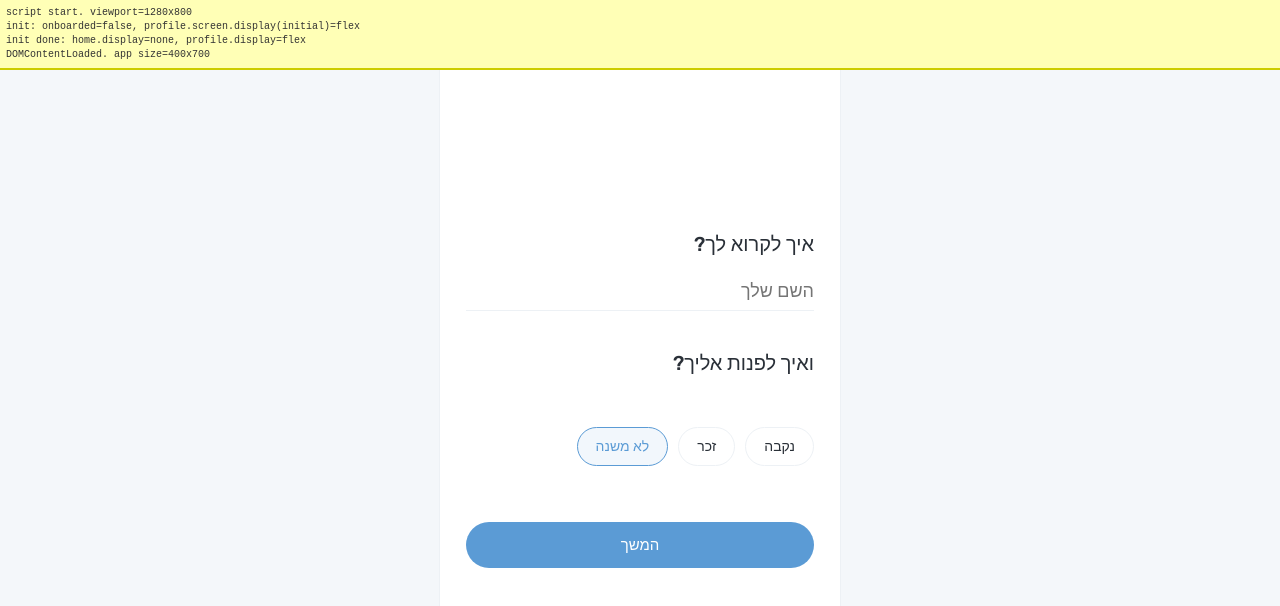
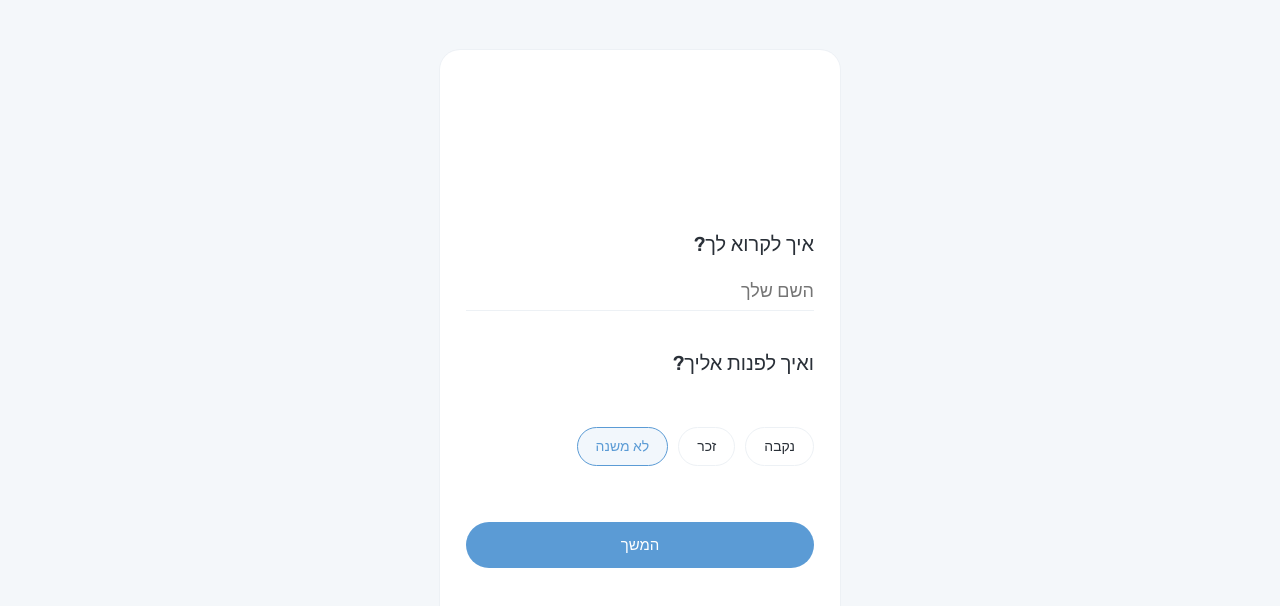
Before and after one commit to gefenrose/serenity, a website: page index.html in a window 1280 px wide. Drawn offline with Linux system fonts and the light colour scheme.

Commit message:
Remove temporary debug logging

```diff
--- a/index.html
+++ b/index.html
@@ -401,27 +401,6 @@
   </div>
 
 <script>
-  // TEMPORARY debug aid - remove once the blank-page issue is found.
-  const __debugLines = [];
-  function dbg(msg) {
-    __debugLines.push(msg);
-    let el = document.getElementById('__debug');
-    if (!el) {
-      el = document.createElement('div');
-      el.id = '__debug';
-      el.style.cssText = 'position:fixed;top:0;left:0;right:0;max-height:45%;overflow:auto;background:rgba(255,255,180,0.97);color:#333;font-size:10px;line-height:1.4;padding:6px;z-index:99999;white-space:pre-wrap;direction:ltr;text-align:left;font-family:monospace;border-bottom:2px solid #cc0;';
-      document.body.appendChild(el);
-    }
-    el.textContent = __debugLines.join('\n');
-  }
-  window.addEventListener('error', (e) => dbg('ERROR: ' + e.message + ' @' + e.filename + ':' + e.lineno));
-  window.addEventListener('unhandledrejection', (e) => dbg('REJECTION: ' + (e.reason && e.reason.message || e.reason)));
-  dbg('script start. viewport=' + window.innerWidth + 'x' + window.innerHeight);
-  window.addEventListener('DOMContentLoaded', () => {
-    const app = document.querySelector('.app');
-    dbg('DOMContentLoaded. app size=' + app.offsetWidth + 'x' + app.offsetHeight);
-  });
-
   const STORAGE_PROFILE = 'serenity:profile';
   const STORAGE_ENTRIES = 'serenity:entries';
 
@@ -826,7 +805,6 @@ The app provides the user's journal entries as structured data. Organize and lig
     el.addEventListener('click', () => {
       const key = el.dataset.flow;
       const f = flows[key];
-      dbg('clicked flow: ' + key);
       chatTitle.textContent = f.title;
       chatBody.innerHTML = '';
       conversation = [];
@@ -841,10 +819,6 @@ The app provides the user's journal entries as structured data. Organize and lig
           chat.classList.add('warp-in');
           setTimeout(() => chat.classList.remove('warp-in'), 420);
           chatInput.placeholder = 'כתוב/כתבי כאן...';
-          dbg('after transition: chat.display=' + getComputedStyle(chat).display
-            + ', home.display=' + getComputedStyle(home).display
-            + ', chat size=' + chat.offsetWidth + 'x' + chat.offsetHeight
-            + ', chat opacity=' + getComputedStyle(chat).opacity);
 
           if (f.special === 'weekly') {
             openWeekly();
@@ -881,13 +855,11 @@ The app provides the user's journal entries as structured data. Organize and lig
   });
 
   loadProfile();
-  dbg('init: onboarded=' + profile.onboarded + ', profile.screen.display(initial)=' + getComputedStyle(profileScreen).display);
   if (profile.onboarded) {
     profileScreen.style.display = 'none';
     home.style.display = 'block';
     updateGreeting();
   }
-  dbg('init done: home.display=' + getComputedStyle(home).display + ', profile.display=' + getComputedStyle(profileScreen).display);
 
   if ('serviceWorker' in navigator) {
     window.addEventListener('load', () => {
```
